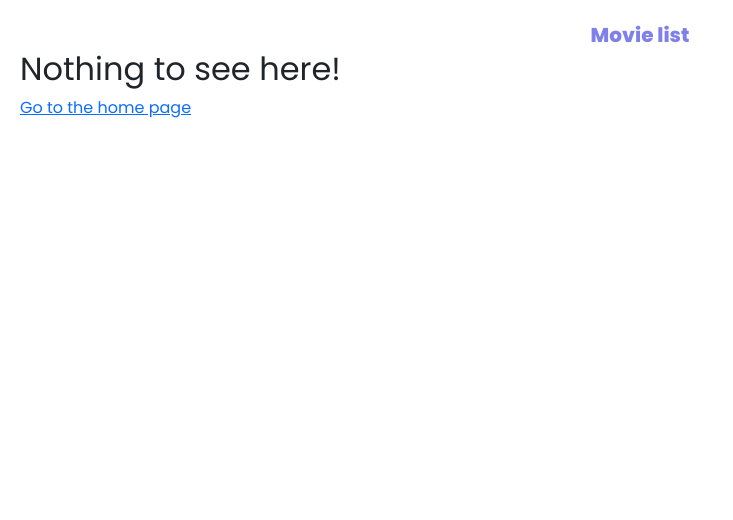
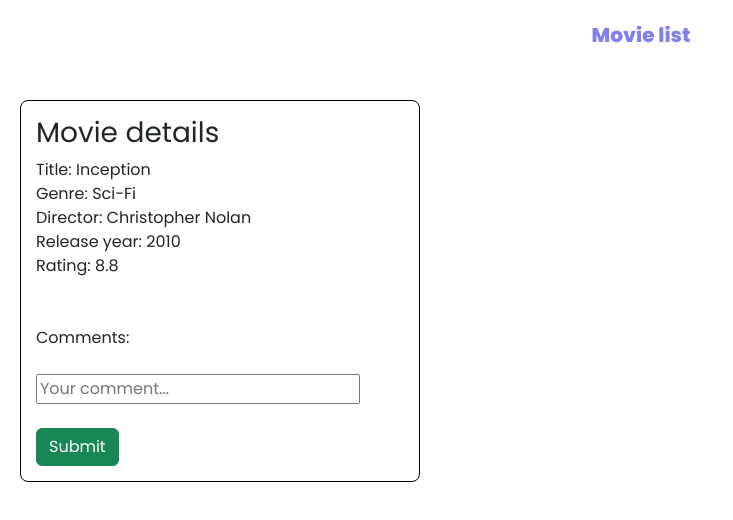
Before and after one commit to V-Markovskis/React-Query_React-router_React-i18n, a React (Vite) app: page /movie-list/1 in a window 1280 px wide. Shown: the top 520 px of the page, without its empty margins (0-733 px from the left). Built offline with nearby package versions, Linux system fonts and the light colour scheme; data requests are answered from the project's data file.

Commit message:
Single entity info added

```diff
--- a/db.json
+++ b/db.json
@@ -48,5 +48,8 @@
       "release_year": 2008,
       "rating": 9
     }
+  ],
+  "comments": [
+
   ]
 }
--- a/src/Components/DisplayMovie/DisplayMovie.tsx
+++ b/src/Components/DisplayMovie/DisplayMovie.tsx
@@ -1,5 +1,6 @@
 import { MovieType } from '../../DataTypes/MovieType.tsx';
 import style from './DisplayMovie.module.css';
+import { NavLink } from 'react-router-dom';
 
 type DisplayMovieProps = {
   movieToDisplay: MovieType;
@@ -11,7 +12,7 @@ const DisplayMovie = ({ movieToDisplay, deleteMovie }: DisplayMovieProps) => {
     <>
       <div className={style.movieEntity}>
         <h3>Movie details</h3>
-        <span>Title: {movieToDisplay.title}</span>
+        <NavLink to={`/movie-list/${movieToDisplay.id}`}>Title: {movieToDisplay.title}</NavLink>
         <br />
         <span>Genre: {movieToDisplay.genre}</span>
         <br />
--- a/src/Components/FetchMovies.tsx
+++ b/src/Components/FetchMovies/FetchMovies.tsx
@@ -1,6 +1,6 @@
-import useGetMovies from '../Hooks/useGetMovies.tsx';
-import DisplayAllMovies from './DisplayAllMovies/DisplayAllMovies.tsx';
-import useDeleteMovie from '../Hooks/useDeleteMovie.tsx';
+import useGetMovies from '../../Hooks/useGetMovies.tsx';
+import DisplayAllMovies from '../DisplayAllMovies/DisplayAllMovies.tsx';
+import useDeleteMovie from '../../Hooks/useDeleteMovie.tsx';
 
 const FetchMovies = () => {
   const { data, isLoading, isError, error } = useGetMovies();
--- /dev/null
+++ b/src/Components/MovieComments/MovieComments.tsx
@@ -0,0 +1,8 @@
+type MovieCommentsProps = {
+  comment: string;
+};
+const MovieComments = ({ comment }: MovieCommentsProps) => {
+  return <div>{comment}</div>;
+};
+
+export default MovieComments;
--- /dev/null
+++ b/src/Components/SingleMovie/SingleMovie.module.css
@@ -0,0 +1,8 @@
+
+.singleMovieContainer {
+    margin-top: 50px;
+    border-radius: 8px;
+    border: 1px solid black;
+    padding: 15px;
+    max-width: 400px;
+}
--- /dev/null
+++ b/src/Components/SingleMovie/SingleMovie.tsx
@@ -0,0 +1,66 @@
+import { useParams } from 'react-router-dom';
+import useGetMovie from './SingleMovieHooks/useGetMovie.tsx';
+import style from './SingleMovie.module.css';
+import { useState } from 'react';
+import MovieComments from '../MovieComments/MovieComments.tsx';
+
+const SingleMovie = () => {
+  const { id } = useParams();
+  const { data, isLoading } = useGetMovie(id!);
+  const [comment, setComment] = useState<string>('');
+  const [allComments, setAllComments] = useState<string[]>([]);
+
+  if (isLoading) {
+    return <div>Loading...</div>;
+  }
+
+  if (!data) {
+    return <div>No data found</div>;
+  }
+
+  return (
+    <>
+      <div className={style.singleMovieContainer}>
+        <h3>Movie details</h3>
+        <span>Title: {data.title}</span>
+        <br />
+        <span>Genre: {data.genre}</span>
+        <br />
+        <span>Director: {data.director}</span>
+        <br />
+        <span>Release year: {data.release_year}</span>
+        <br />
+        <span>Rating: {data.rating}</span>
+        <br />
+        <br />
+        <br />
+        <label htmlFor="comments">Comments:</label>
+        <br />
+        <br />
+        <form
+          onSubmit={(e) => {
+            e.preventDefault();
+            console.log('Submit comment clicked');
+
+            setAllComments([...allComments, comment]);
+          }}
+        >
+          <input
+            type="text"
+            id="comments"
+            placeholder="Your comment..."
+            value={comment}
+            onChange={(e) => setComment(e.target.value)}
+          />
+          <br />
+          <br />
+          <button className="btn btn-success">Submit</button>
+        </form>
+      </div>
+      {allComments &&
+        allComments.map((comment: string, key: number) => <MovieComments key={key} comment={comment}></MovieComments>)}
+    </>
+  );
+};
+
+export default SingleMovie;
--- /dev/null
+++ b/src/Components/SingleMovie/SingleMovieHooks/useGetMovie.tsx
@@ -0,0 +1,16 @@
+import { useQuery } from 'react-query';
+import axios from 'axios';
+
+const useGetMovie = (id: string) => {
+  return useQuery({
+    queryKey: ['movie'],
+    queryFn: () => {
+      return axios.get(`http://localhost:3000/movies/${id}`).then(({ data }) => {
+        return data;
+      });
+    },
+    staleTime: 0,
+  });
+};
+
+export default useGetMovie;
--- a/src/Layout/Layout.tsx
+++ b/src/Layout/Layout.tsx
@@ -1,34 +1,37 @@
 import { NavLink, Outlet } from 'react-router-dom';
 import style from './Layout.module.css';
+
+const navItems = [
+  {
+    label: 'About Project',
+    path: '/',
+  },
+  {
+    label: 'Movie list',
+    path: '/movie-list',
+  },
+  {
+    label: 'About Author',
+    path: '/about-author',
+  },
+];
+
 const Layout = () => {
   return (
     <>
       <div>
         <nav className={style.navigationContainer}>
+          {navItems.map(({ path, label }) => (
             <NavLink
-            to="/"
+              key={path}
+              to={path}
               className={({ isActive }) => {
                 return `${style.navigationItem} ${isActive ? style.active : ''}`;
               }}
             >
-            About Project
+              {label}
             </NavLink>
-          <NavLink
-            to="/movie-list"
-            className={({ isActive }) => {
-              return `${style.navigationItem} ${isActive ? style.active : ''}`;
-            }}
-          >
-            Movie list
-          </NavLink>
-          <NavLink
-            to="/about-author"
-            className={({ isActive }) => {
-              return `${style.navigationItem} ${isActive ? style.active : ''}`;
-            }}
-          >
-            About Project
-          </NavLink>
+          ))}
         </nav>
 
         {/* An <Outlet> renders whatever child route is currently active,
--- a/src/Pages/MovieList.tsx
+++ b/src/Pages/MovieList.tsx
@@ -1,4 +1,4 @@
-import FetchMovies from '../Components/FetchMovies.tsx';
+import FetchMovies from '../Components/FetchMovies/FetchMovies.tsx';
 
 const MovieList = () => {
   return <FetchMovies />;
--- a/src/Router/Router.tsx
+++ b/src/Router/Router.tsx
@@ -4,15 +4,17 @@ import AboutProject from '../Pages/AboutProject.tsx';
 import MovieList from '../Pages/MovieList.tsx';
 import AboutAuthor from '../Pages/AboutAuthor.tsx';
 import NoMatch from '../Pages/NoMatch.tsx';
+import SingleMovie from '../Components/SingleMovie/SingleMovie.tsx';
 
 function Router() {
   return (
     <Routes>
       <Route path="/" element={<Layout />}>
-        <Route index element={<AboutProject />}></Route>
-        <Route path="movie-list" element={<MovieList />}></Route>
-        <Route path="about-author" element={<AboutAuthor />}></Route>
-        <Route path="*" element={<NoMatch />}></Route>
+        <Route index element={<AboutProject />} />
+        <Route path="movie-list" element={<MovieList />} />
+        <Route path="movie-list/:id" element={<SingleMovie />} />
+        <Route path="about-author" element={<AboutAuthor />} />
+        <Route path="*" element={<NoMatch />} />
       </Route>
     </Routes>
   );
```
Lines whose indentation alone changed are shown as unchanged.
